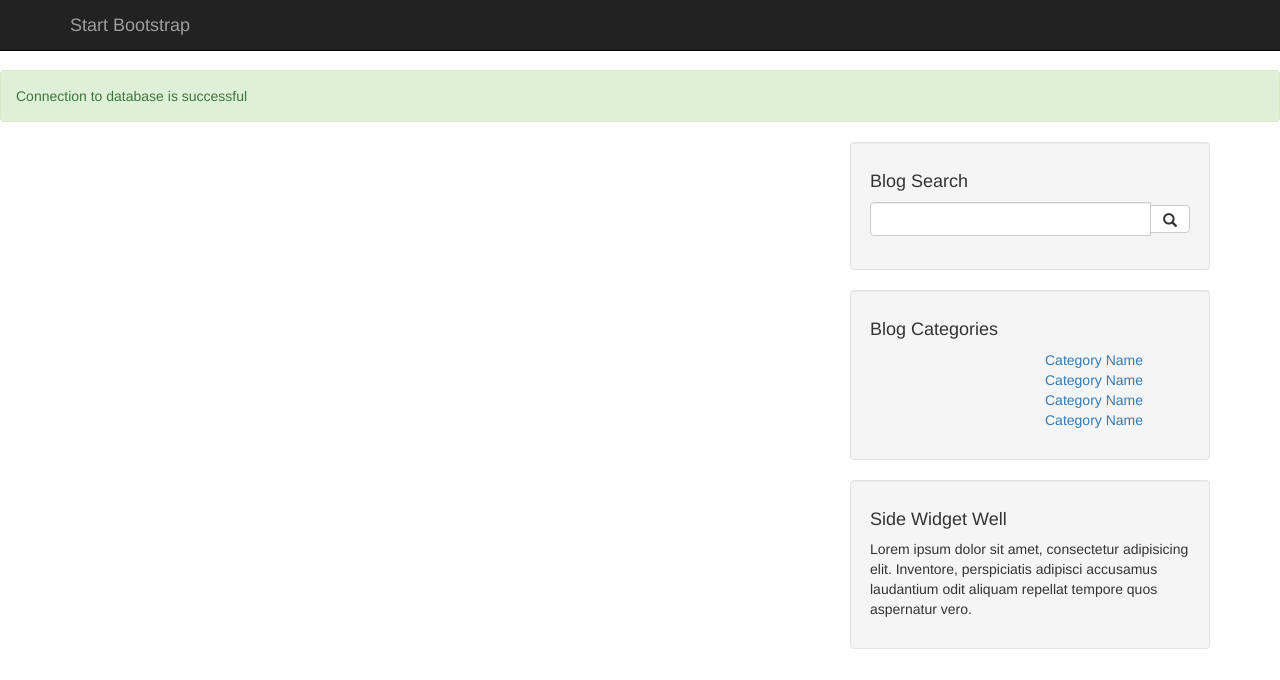
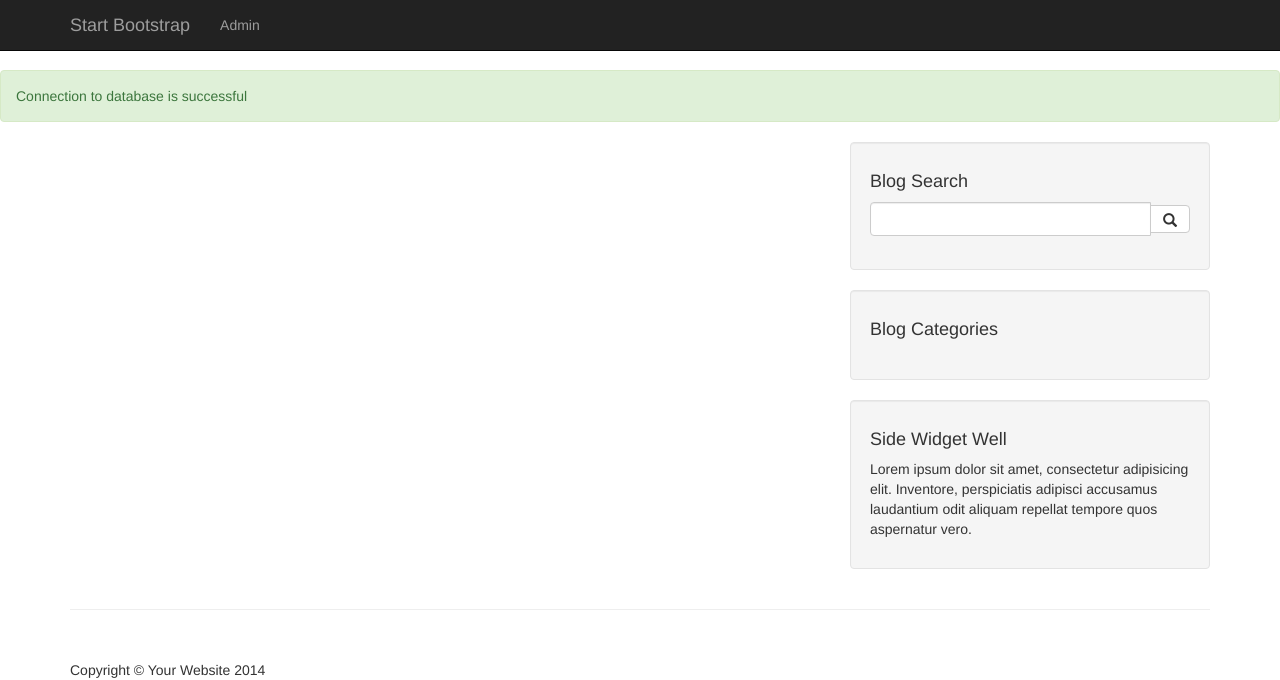
Before and after one commit to Rimantas55/cms-first, a PHP site: page /index.php in a window 1280 px wide. Shown: the top 680 px of the page. Run offline with PHP 8.4, Linux system fonts and the light colour scheme; data that the repository does not hold is empty.

Commit message:
linking ADMIN and HOME SITE

```diff
--- a/admin/index.php
+++ b/admin/index.php
@@ -47,6 +47,11 @@
             </div>
             <!-- Top Menu Items -->
             <ul class="nav navbar-right top-nav">
+
+                <li>
+                    <a href="../index.php">HOME SITE</a>
+                </li>
+
                 <li class="dropdown">
                     <a href="#" class="dropdown-toggle" data-toggle="dropdown"><i class="fa fa-envelope"></i> <b class="caret"></b></a>
                     <ul class="dropdown-menu message-dropdown">
--- a/includes/navigation.php
+++ b/includes/navigation.php
@@ -39,17 +39,17 @@
 
                 ?>
 
-<!--
+
                 <li>
-                    <a href="#">About</a>
+                    <a href="admin">Admin</a>
                 </li>
-                <li>
+                <!-- <li>
                     <a href="#">Services</a>
                 </li>
                 <li>
                     <a href="#">Contact</a>
-                </li>
-             -->
+                </li> -->
+
 
 
             </ul>
--- a/includes/sidebar.php
+++ b/includes/sidebar.php
@@ -19,9 +19,6 @@
         </div>
 
 
-
-
-
         <!-- Blog Categories Well -->
         <div class="well">
 
@@ -35,7 +32,7 @@
 
             <h4>Blog Categories</h4>
             <div class="row">
-                <div class="col-lg-6">
+                <div class="col-lg-12">
                     <ul class="list-unstyled">
 
 
@@ -52,26 +49,11 @@
                         ?>
 
                     </ul>
-                </div>
-                <!-- /.col-lg-6 -->
-                <div class="col-lg-6">
-                    <ul class="list-unstyled">
-                        <li><a href="#">Category Name</a>
-                        </li>
-                        <li><a href="#">Category Name</a>
-                        </li>
-                        <li><a href="#">Category Name</a>
-                        </li>
-                        <li><a href="#">Category Name</a>
-                        </li>
-                    </ul>
-                </div>
-                <!-- /.col-lg-6 -->
-            </div>
-            <!-- /.row -->
+                </div><!-- /.col-lg-6 -->
+
+            </div><!-- /.row -->
+
         </div>
-
-
 
         <!-- Side Widget Well -->
 
```
